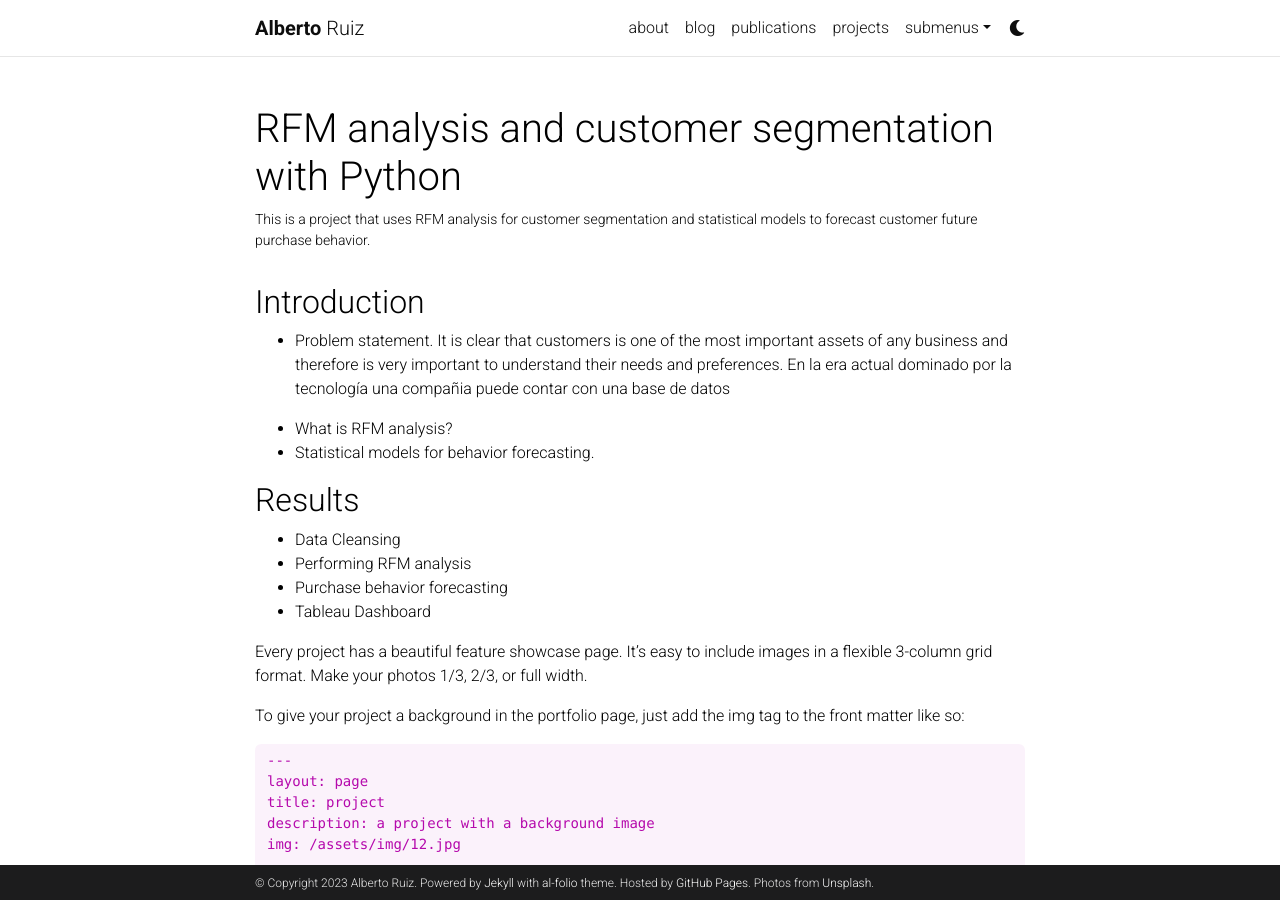
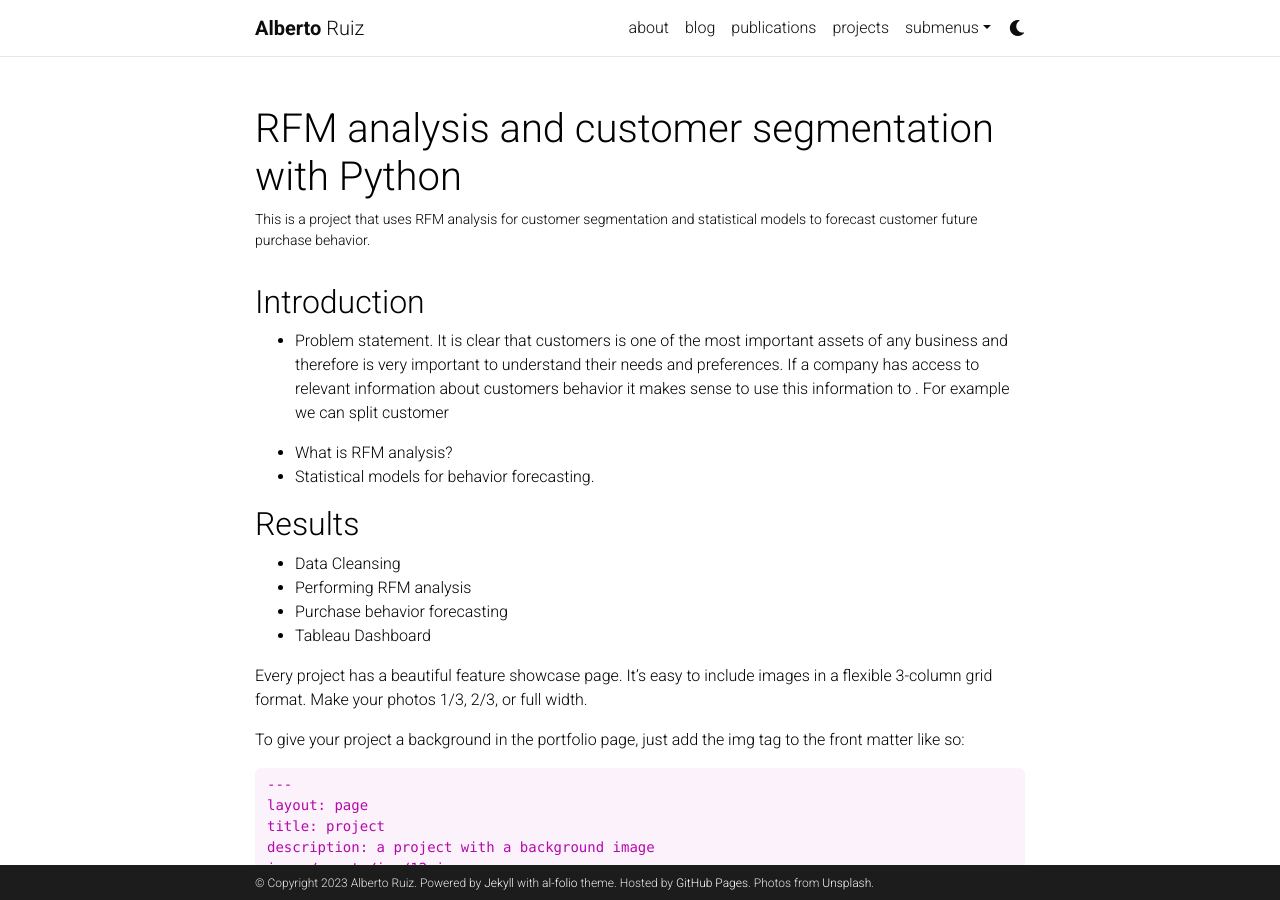
Before and after one commit to AlbertoR94/AlbertoR94, a Jekyll site: the page built from _projects/1_project.md, in a window 1280 px wide and 900 px high. Built offline with Jekyll 4.4.1, drawn with Linux system fonts in a browser that asks for light colours; full-size pictures stand in for the smaller copies a plugin makes; comment, search, counter and statistics services are not loaded; a style sheet for code colours, icons or effects is not loaded.

Commit message:
Update 1_project.md

```diff
--- a/_projects/1_project.md
+++ b/_projects/1_project.md
@@ -9,7 +9,7 @@ category: work
 
 ## Introduction
 - Problem statement.
-It is clear that customers is one of the most important assets of any business and therefore is very important to understand their needs and preferences. En la era actual dominado por la tecnología una compañia puede contar con una base de datos
+It is clear that customers is one of the most important assets of any business and therefore is very important to understand their needs and preferences. If a company has access to relevant information about customers behavior it makes sense to use this information to . For example we can split customer
 
 - What is RFM analysis?
 - Statistical models for behavior forecasting.
```
